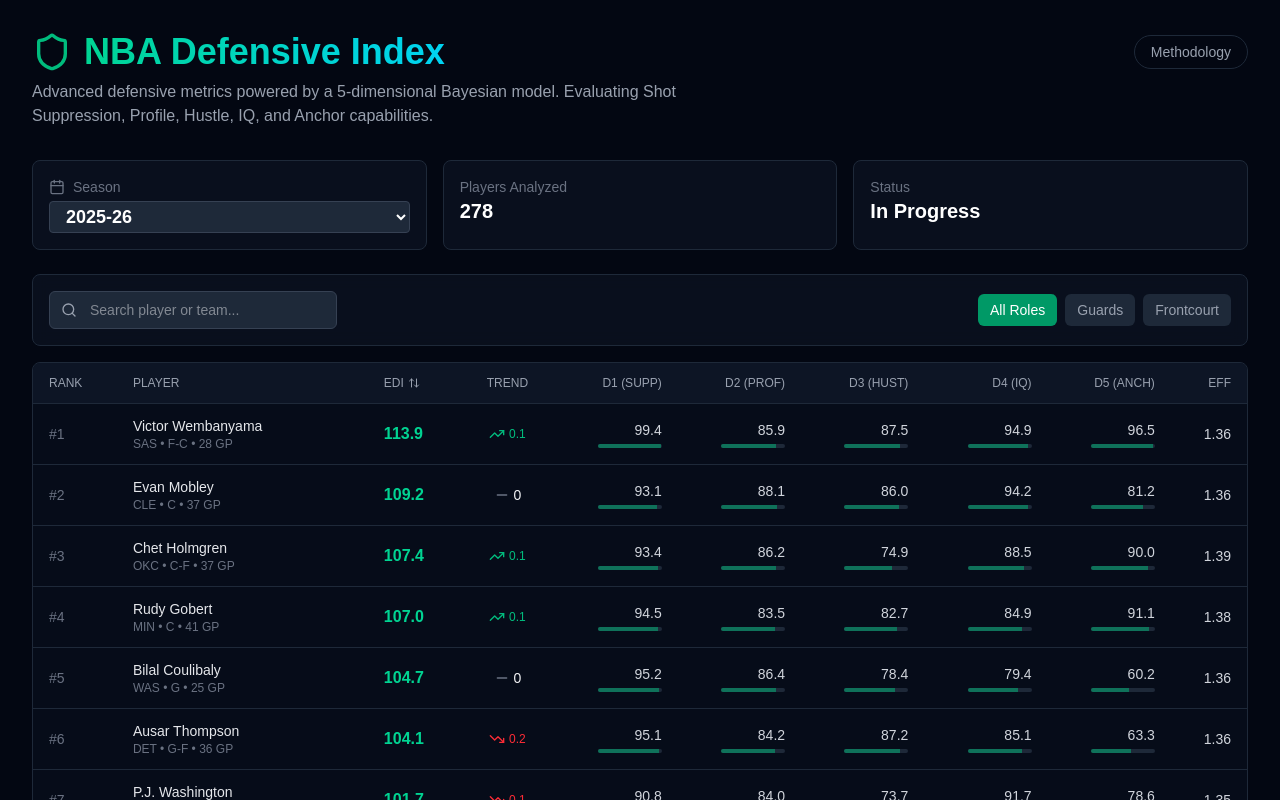
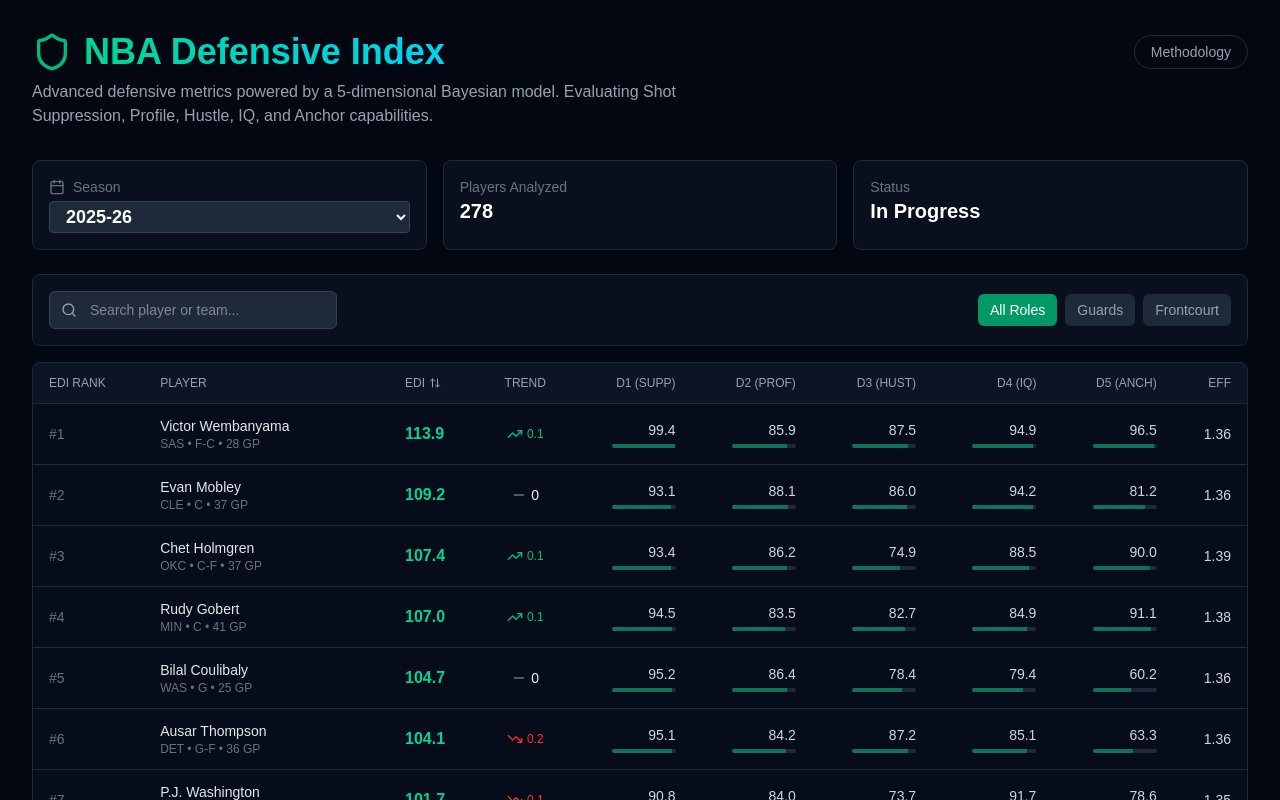
Before and after one commit to garroshub/NBA-Enhanced-Defensive-Index, a Next.js app in the folder web/: page / in a window 1280 px wide. Shown: the top 800 px of the page. Built offline with nearby package versions, Linux system fonts and the light colour scheme.

Commit message:
fix: show original EDI rank and rename column to EDI Rank

```diff
--- a/web/components/PlayerTable.tsx
+++ b/web/components/PlayerTable.tsx
@@ -102,7 +102,7 @@ export default function PlayerTable({ players, season }: PlayerTableProps) {
         <table className="w-full text-sm text-left">
           <thead className="text-xs text-gray-400 uppercase bg-gray-900/80 border-b border-gray-800">
             <tr>
-              <th className="px-4 py-3 font-medium">Rank</th>
+              <th className="px-4 py-3 font-medium">EDI Rank</th>
               <th className="px-4 py-3 font-medium">Player</th>
               <th
                 className="px-4 py-3 font-medium cursor-pointer hover:text-emerald-400 transition-colors"
@@ -161,7 +161,7 @@ export default function PlayerTable({ players, season }: PlayerTableProps) {
                 className="hover:bg-gray-800/50 transition-colors group"
               >
                 <td className="px-4 py-3 font-medium text-gray-500">
-                  #{idx + 1}
+                  #{player.ranks.overall}
                 </td>
                 <td className="px-4 py-3">
                   <Link href={`/player/${player.id}?season=${season}`} className="flex flex-col">
```
